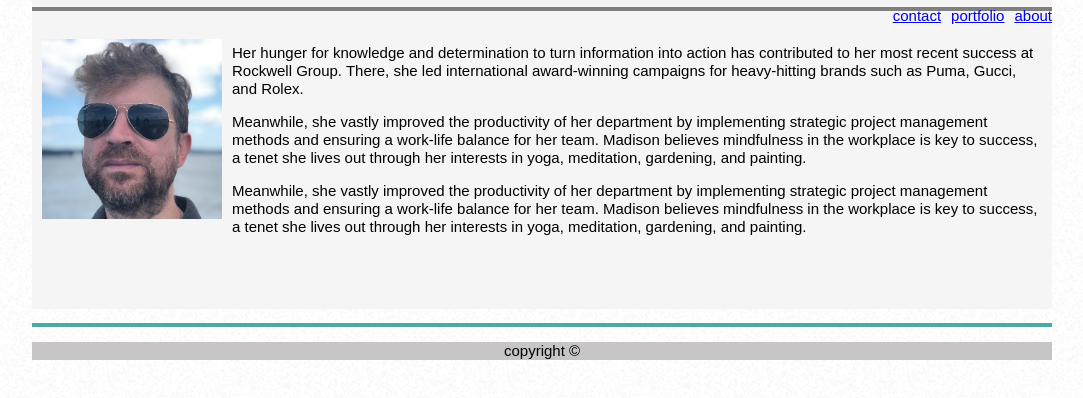
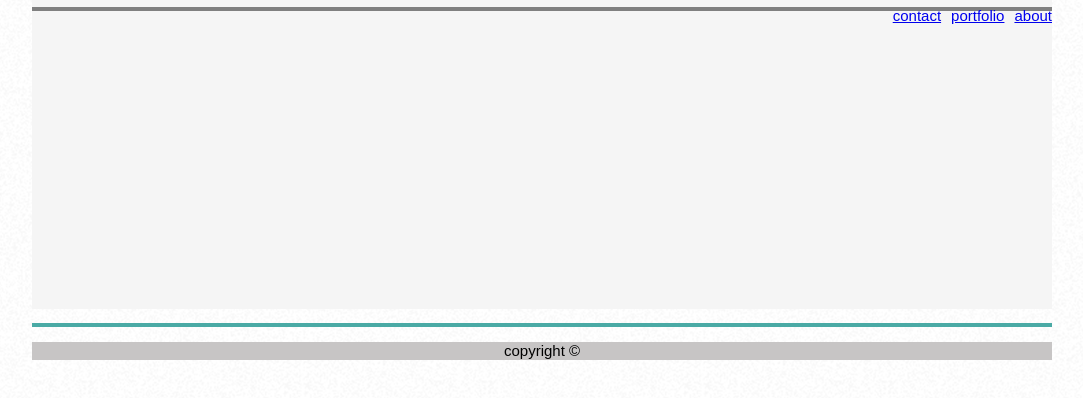
Before and after one commit to chupacobres/Basic-Portfolio, a plain HTML site: page contact.html in a window 1280 px wide. Shown: the part 106-504 px from the top of the page, without its empty margins (98-1181 px from the left). Drawn offline with Linux system fonts and the light colour scheme.

```diff
--- a/contact.html
+++ b/contact.html
@@ -30,26 +30,6 @@
         <div class="separator">
         </div>
         <br>
-        <div class="image">
-            <img src="/assets/images/Juan.jpeg" alt="Juan" width="180px">
-        </div>
-        <div class="bio">
-            <p>Her hunger for knowledge and determination to turn information into action has contributed to her most
-                recent
-                success at Rockwell Group. There, she led international award-winning campaigns for heavy-hitting brands
-                such as Puma, Gucci, and Rolex.</p>
-
-            <p>Meanwhile, she vastly improved the productivity of her department by implementing strategic project
-                management methods and ensuring a work-life balance for her team. Madison believes mindfulness in the
-                workplace is key to success, a tenet she lives out through her interests in yoga, meditation, gardening,
-                and
-                painting. </p>
-            <p>Meanwhile, she vastly improved the productivity of her department by implementing strategic project
-                management methods and ensuring a work-life balance for her team. Madison believes mindfulness in the
-                workplace is key to success, a tenet she lives out through her interests in yoga, meditation, gardening,
-                and
-                painting.</p>
-        </div>
     </div>
     <div class="greenline">
     </div>
```
Also changed, not shown: portfolio.html (+0 -3 lines).
